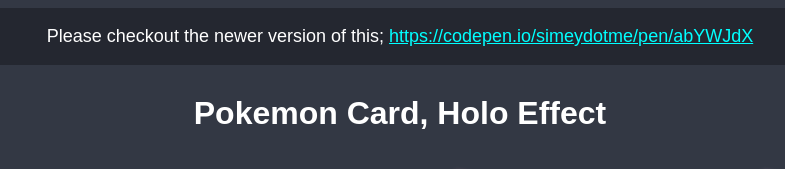
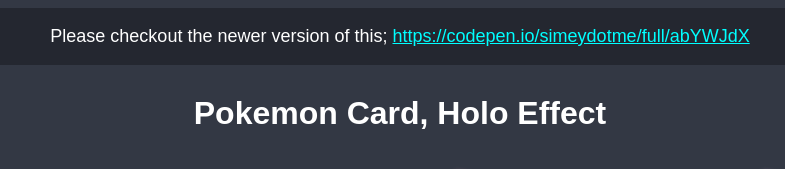
Before and after one commit to tohar2013naftali/pokemoncardholoeffect.github.io, a plain HTML site: page index.html in a window 1280 px wide. Shown: the top 169 px of the page, 240-1025 px from the left. Drawn offline with Linux system fonts and the light colour scheme; grey boxes are pictures that could not be loaded.

Commit message:
index.html

```diff
--- a/index.html
+++ b/index.html
@@ -10,7 +10,7 @@
 <body>
   <main id=app>
 
-  <p>Please checkout the newer version of this; <a target="_top" href="https://codepen.io/simeydotme/pen/abYWJdX">https://codepen.io/simeydotme/pen/abYWJdX</a></p>
+  <p>Please checkout the newer version of this; <a target="_top" href="https://codepen.io/simeydotme/full/abYWJdX">https://codepen.io/simeydotme/full/abYWJdX</a></p>
 
   <h1>Pokemon Card, Holo Effect</h1>
 
```
